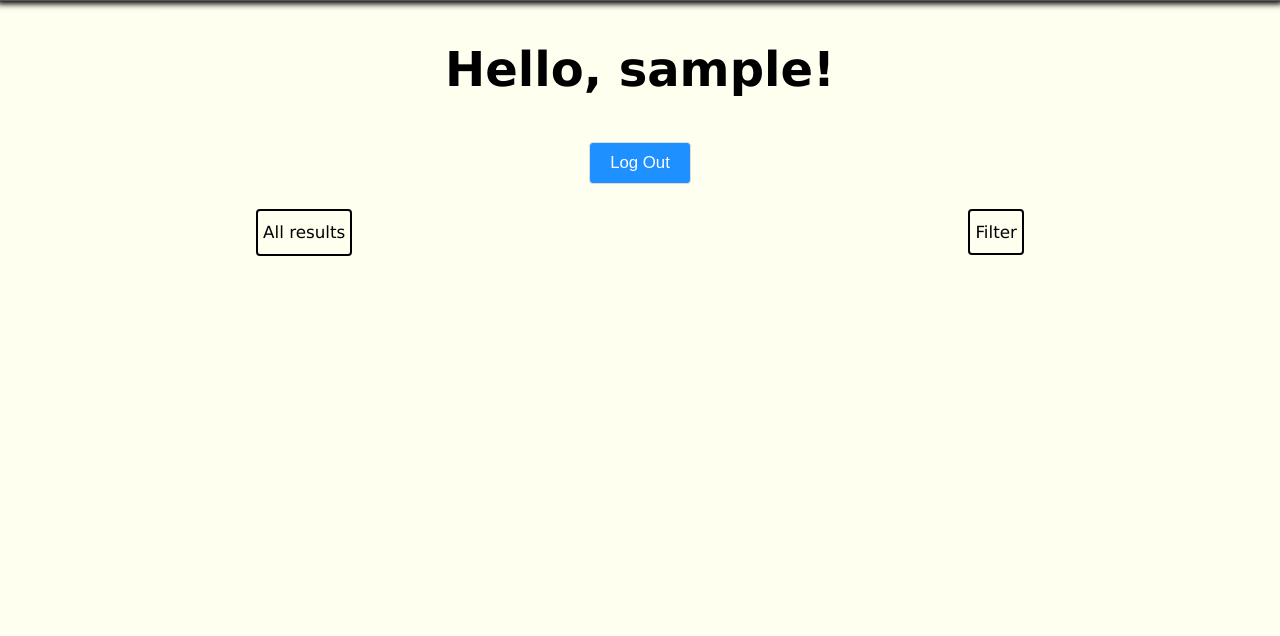
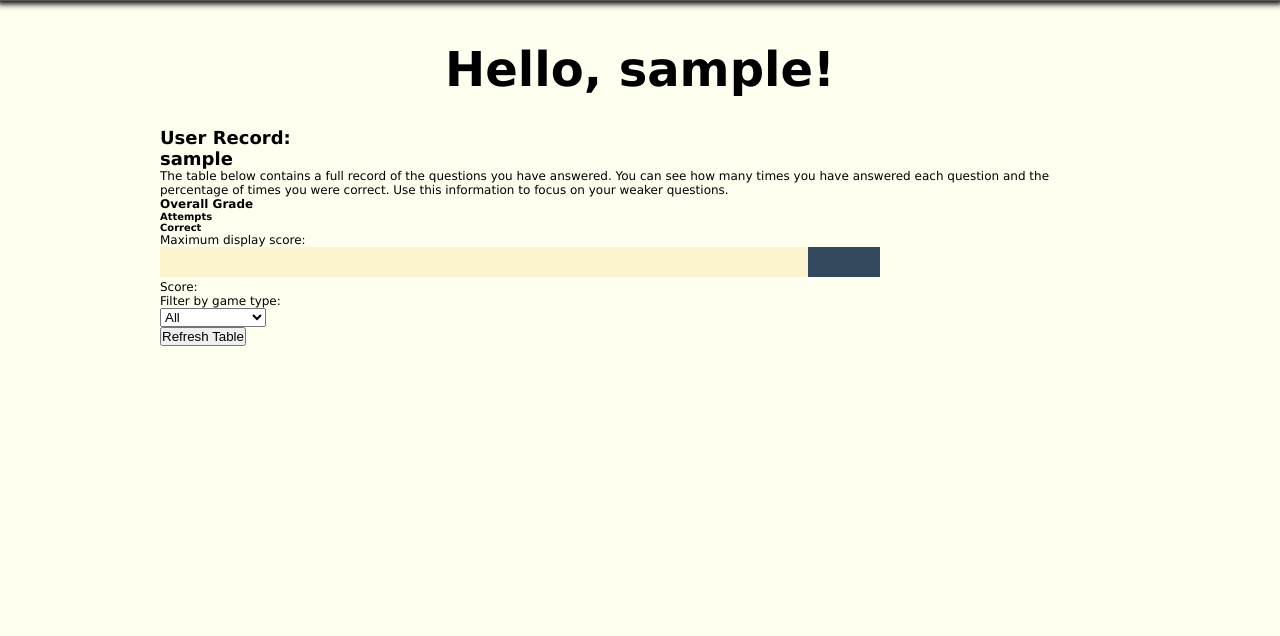
Before and after one commit to derek-watson14/DerDieDas, a Flask app: template templates/profile.html in a window 1280 px wide. Shown: the part 76-712 px from the top of the page. Run offline with Flask 2, Linux system fonts and the light colour scheme; the visitor is signed in with stand-in values (Sample User, id 1); the template is opened without the code that fills it: most values are stand-ins (such as "Sample title", 1, 10 or a date in 2020).

Commit message:
created a useer profile page with a table of results that can be easily sorted with UI controls

```diff
--- a/templates/profile.html
+++ b/templates/profile.html
@@ -4,15 +4,59 @@
 
 {% block content %}
   <div class="content-container">
-    <div class="content">
+    <div class="content profile-content">
       <h3 class="page-head">Hello, {{ session["username"] }}!</h3>
-      <form class="form-inline" action="/logout">
-        <button class="control login-btn" type="submit">Log Out</button>
-      </form>
-      <div class="display-menu">
-        <div class="display-option all-res" onclick="toggleRecord()">All results</div>
-        <div class="filter">
-          <div class="display-option" onclick="deployMenu()">Filter</div>
+      <div id="profile-menu">
+        <div id="profile-top">
+            <div id="profile-user">
+                <h2 id="user-title">User Record:</h2>
+                <h2 id="user-user">{{ session["username"] }}</h2>
+            </div>
+            <p>The table below contains a full record of the questions you have answered.
+                You can see how many times you have answered each question and the percentage of times you
+                were correct. Use this information to focus on your weaker questions.
+            </p>
+        </div>
+        <div id="profile-bottom">
+            <div id="overall">
+                <h4>Overall Grade</h4>
+                <div id="overall-data">
+                    <div>
+                        <h4 id="overall-attempts"></h4>
+                        <h5>Attempts</h6>
+                    </div>
+                    <div id="divider"></div>
+                    <div>
+                        <h4 id="overall-percentage"></h4>
+                        <h5>Correct</h6>
+                    </div>
+                </div>
+            </div>
+            <div id="form-container">
+                <form id="profile-form">
+                    <div id="form-top">
+                        <p>Maximum display score: </p>
+                        <input type="range" min="1" max="100" value="100"
+                                            class="myslider" id="sliderRange">
+                        <div>Score: <span id="demo"></span></div>
+                    </div>
+                    <div id="form-bottom">
+                        <div id="gametype-filter">
+                            <p>Filter by game type: </p>
+                            <select name="gametypes" id="gametypes">
+                                <option value="all">All</option>
+                                <option value="gender">Genders</option>
+                                <option value="preps">Preposisions</option>
+                                <option value="endings">Word Endings</option>
+                                <option value="articles">Articles</option>
+                            </select>
+                        </div>
+                    </div>
+                    <div id="form-submit">
+                        <button type="button" id="filter-submit" onclick="displayTable()">Refresh Table</button>
+                    </div>
+                </form>
+            </div>
         </div>
       </div>
       <table class="result-table"></table>
@@ -23,5 +67,6 @@
   <script type="text/javascript">
     document.getElementById("profile").classList.add('active');
     let userRecord = JSON.parse(' {{ user_record|tojson|safe }} ');
+    setupPage();
   </script>
 {% endblock %}
```
